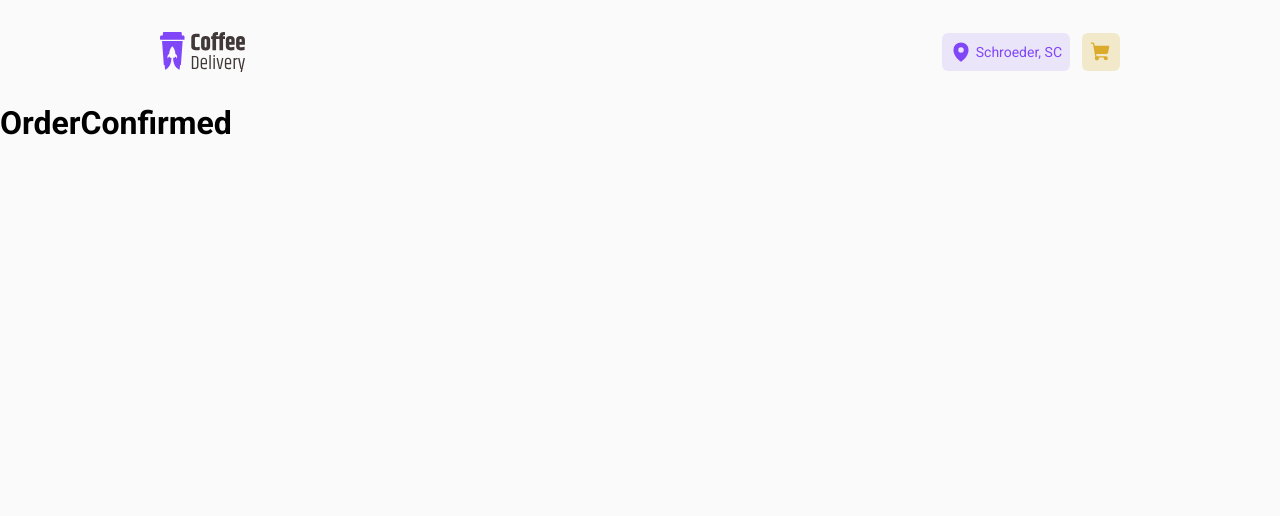
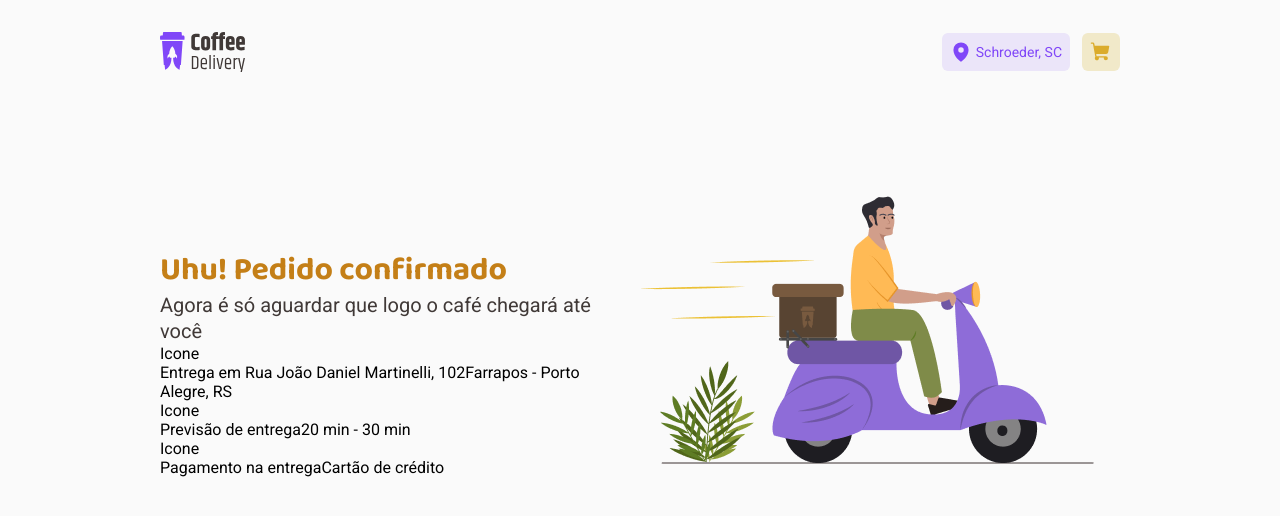
Before and after one commit to brayan-jordan/react-coffee-delivery, a React (Vite) app: page /order-confirmed in a window 1280 px wide. Shown: the top 516 px of the page. Built offline with nearby package versions, Linux system fonts and the light colour scheme; the HTML template or start-up script is replaced by a standard one.

Commit message:
feat: Iniciando desenvolvimento da tela de confirmação de pedidos

```diff
--- a/src/pages/OrderConfirmed/index.tsx
+++ b/src/pages/OrderConfirmed/index.tsx
@@ -1,3 +1,31 @@
+import { OrderConfirmedContainer, OrderConfirmedLeftContainer } from './styles'
+import orderConfirmedBanner from '../../assets/order-confirmed-banner.png'
+
 export function OrderConfirmed() {
-  return <h1>OrderConfirmed</h1>
+  return (
+    <OrderConfirmedContainer>
+      <OrderConfirmedLeftContainer>
+        <h1>Uhu! Pedido confirmado</h1>
+        <span>Agora é só aguardar que logo o café chegará até você</span>
+        <div>
+          <span>Icone</span>
+          <div>
+            <span>Entrega em Rua João Daniel Martinelli, 102</span>
+            <span>Farrapos - Porto Alegre, RS</span>
+          </div>
+          <span>Icone</span>
+          <div>
+            <span>Previsão de entrega</span>
+            <span>20 min - 30 min</span>
+          </div>
+          <span>Icone</span>
+          <div>
+            <span>Pagamento na entrega</span>
+            <span>Cartão de crédito</span>
+          </div>
+        </div>
+      </OrderConfirmedLeftContainer>
+      <img src={orderConfirmedBanner} alt="" />
+    </OrderConfirmedContainer>
+  )
 }
--- /dev/null
+++ b/src/pages/OrderConfirmed/styles.ts
@@ -0,0 +1,24 @@
+import { styled } from 'styled-components'
+
+export const OrderConfirmedContainer = styled.div`
+  padding: 5rem 10rem;
+  display: flex;
+  justify-content: space-between;
+  align-items: self-end;
+`
+
+export const OrderConfirmedLeftContainer = styled.div`
+  > h1 {
+    color: ${({ theme }) => theme['yellow-700']};
+    font-size: 2rem;
+    line-height: 130%;
+    font-weight: bold;
+    font-family: 'Baloo 2', sans-serif;
+  }
+
+  > span {
+    color: ${({ theme }) => theme['gray-800']};
+    font-size: 1.25rem;
+    line-height: 130%;
+  }
+`
```
